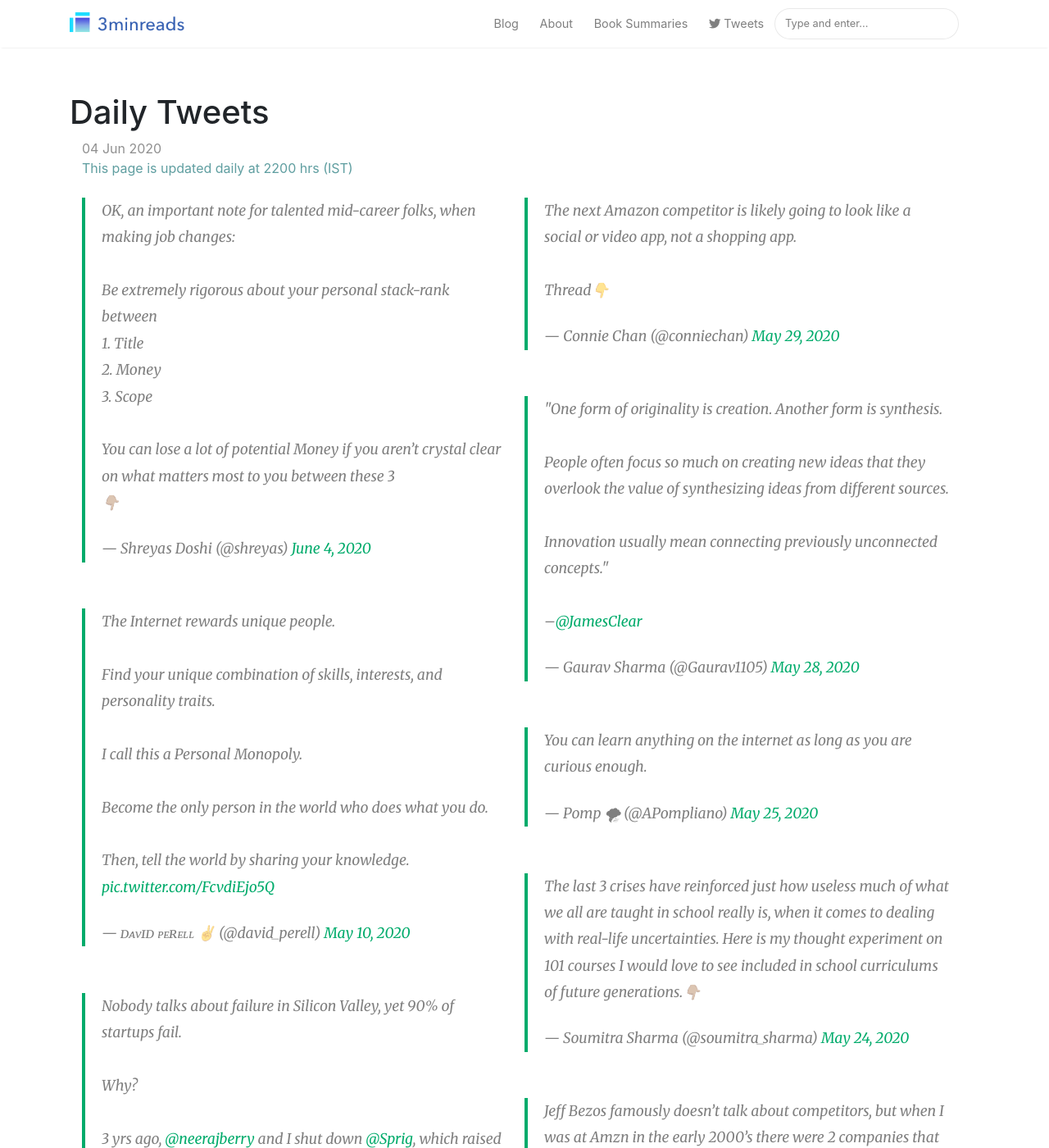
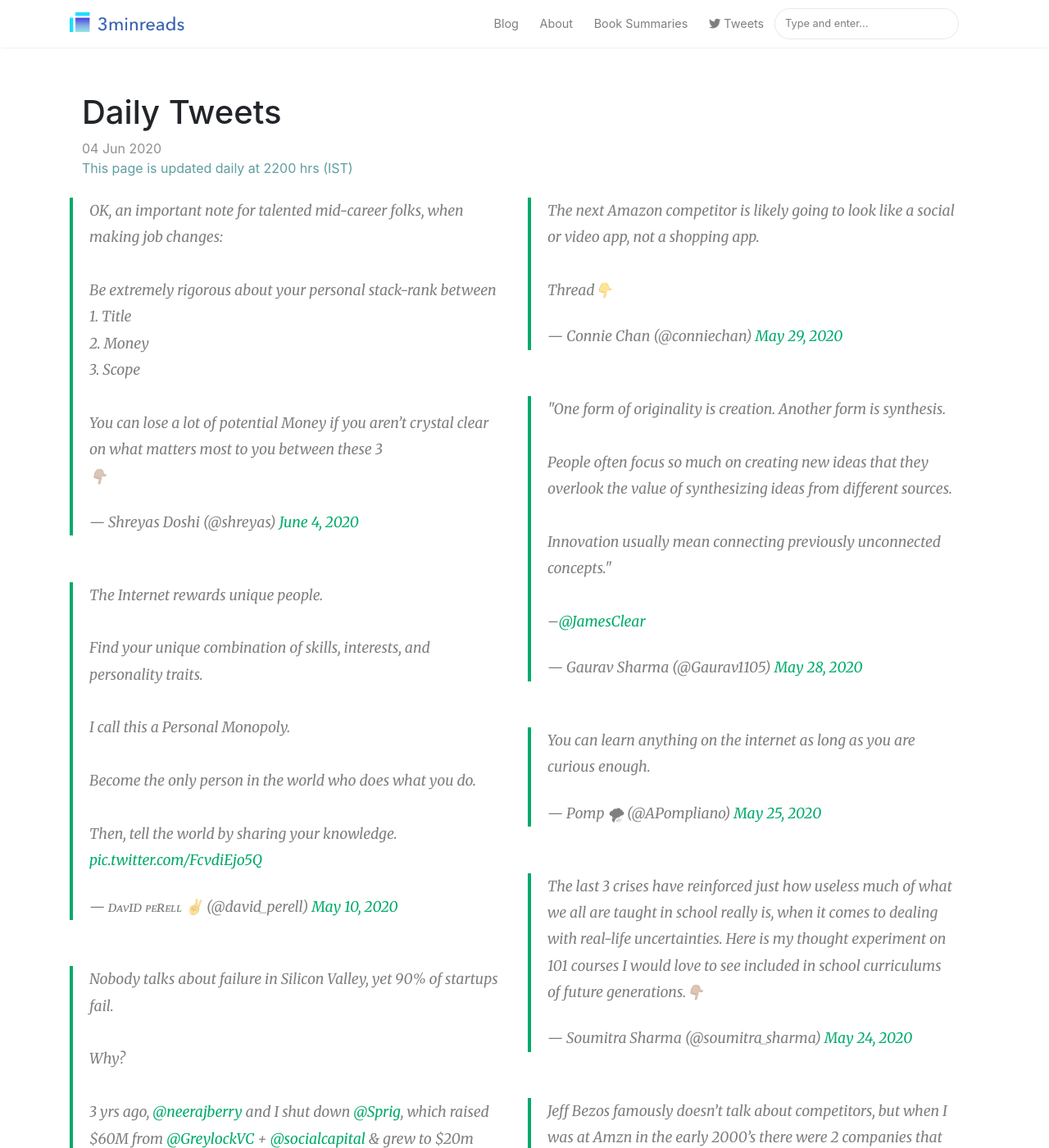
Before and after one commit to akothari21/akothari21.github.io, a Jekyll site: the page built from _posts/2020-06-04-daily-tweets.md, in a window 1280 px wide and 1400 px high. Shown: the whole window at 82% size. Built offline with Jekyll 4.4.1, drawn with Linux system fonts in a browser that asks for light colours; nearby versions of some CDN libraries; comment, search, counter and statistics services are not loaded.

Commit message:
tweet page issues

```diff
--- a/_layouts/tweet.html
+++ b/_layouts/tweet.html
@@ -8,12 +8,12 @@ post_class: post-template
 <!-- Begin Article
 ================================================== -->
 <div class="container">
-    <div class="row">
+    <div>
 
 
 
                 <!-- Post Title -->
-                <h1 class="posttitle">{{ page.title }}</h1>
+            <h1 class="posttitle">{{ page.title }}</h1>
 
             </div>
              <!-- Post Date -->
--- a/_posts/2020-06-04-daily-tweets.md
+++ b/_posts/2020-06-04-daily-tweets.md
@@ -12,7 +12,7 @@ excerpt: "Find best tweets about tech, products, business, design and lots more
 
 
 
-<div class="row1">
+<div class="row">
   <div class="column1">
 
   <blockquote class="twitter-tweet" data-theme="light"><p lang="en" dir="ltr">OK, an important note for talented mid-career folks, when making job changes:<br><br>Be extremely rigorous about your personal stack-rank between<br>1. Title<br>2. Money<br>3. Scope<br><br>You can lose a lot of potential Money if you aren’t crystal clear on what matters most to you between these 3<br>👇🏽</p>&mdash; Shreyas Doshi (@shreyas) <a href="https://twitter.com/shreyas/status/1268372416427786240?ref_src=twsrc%5Etfw">June 4, 2020</a></blockquote> <script async src="https://platform.twitter.com/widgets.js" charset="utf-8"></script>
--- a/assets/css/screen.css
+++ b/assets/css/screen.css
@@ -908,13 +908,14 @@ iframe {
 .column1 {
 
     float: left;
-    width: 50%;
+    width: 49%;
+    margin-right: 15px;
 }
 
 .column2 {
 
     float: left;
-    width: 50%;
+    width: 49%;
 }
 }
 
```
Also changed, not shown: 3 other files.
